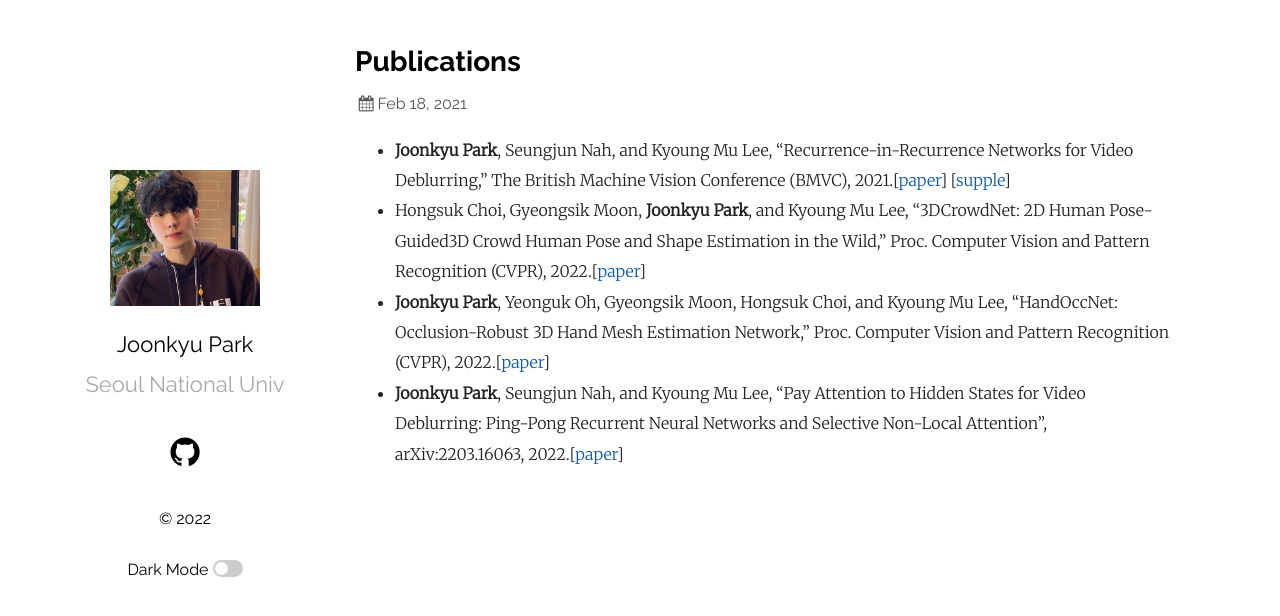
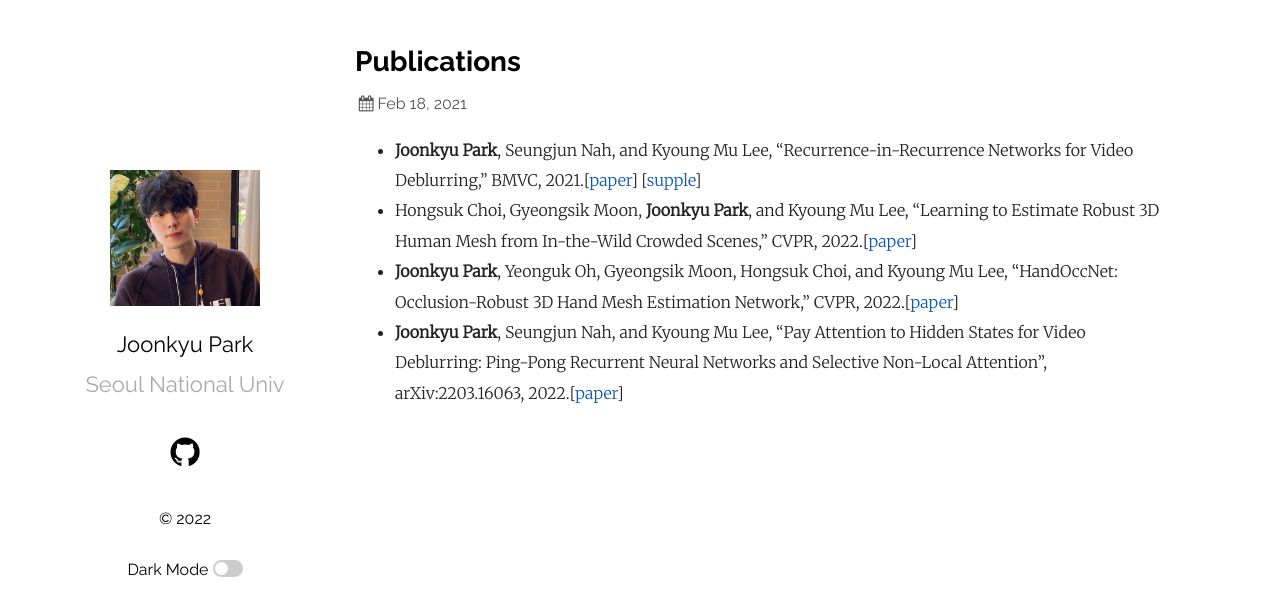
Before and after one commit to jkpark0825/jkpark0825_2.github.io, a Jekyll site: the page built from _posts/2021-10-18-welcome-to-jekyll.markdown, in a window 1280 px wide. Shown: the top 616 px of the page. Built offline with Jekyll 4.4.1, drawn with Linux system fonts in a browser that asks for light colours.

Commit message:
Update 2021-10-18-welcome-to-jekyll.markdown

```diff
--- a/_posts/2021-10-18-welcome-to-jekyll.markdown
+++ b/_posts/2021-10-18-welcome-to-jekyll.markdown
@@ -3,9 +3,9 @@ layout: post
 title:  "Publications"
 date:   2021-02-18 14:59:54 +0900
 ---
-- <strong>Joonkyu Park</strong>, Seungjun Nah, and Kyoung Mu Lee, “Recurrence-in-Recurrence Networks for Video Deblurring,” The British Machine Vision Conference (BMVC), 2021.[[paper](https://www.bmvc2021-virtualconference.com/assets/papers/0149.pdf)] [[supple](https://www.bmvc2021-virtualconference.com/assets/supp/0149_supp.zip)]
-- Hongsuk Choi, Gyeongsik Moon, <strong>Joonkyu Park</strong>, and Kyoung Mu Lee, "3DCrowdNet: 2D Human Pose-Guided3D Crowd Human Pose and Shape Estimation in the Wild," Proc. Computer Vision and Pattern Recognition (CVPR), 2022.[[paper](https://arxiv.org/pdf/2104.07300.pdf)]
-- <strong>Joonkyu Park</strong>, Yeonguk Oh, Gyeongsik Moon, Hongsuk Choi, and Kyoung Mu Lee, “HandOccNet: Occlusion-Robust 3D Hand Mesh Estimation Network,” Proc. Computer Vision and Pattern Recognition (CVPR), 2022.[[paper](https://arxiv.org/abs/2203.14564)]
+- <strong>Joonkyu Park</strong>, Seungjun Nah, and Kyoung Mu Lee, “Recurrence-in-Recurrence Networks for Video Deblurring,” BMVC, 2021.[[paper](https://www.bmvc2021-virtualconference.com/assets/papers/0149.pdf)] [[supple](https://www.bmvc2021-virtualconference.com/assets/supp/0149_supp.zip)]
+- Hongsuk Choi, Gyeongsik Moon, <strong>Joonkyu Park</strong>, and Kyoung Mu Lee, "Learning to Estimate Robust 3D Human Mesh from In-the-Wild Crowded Scenes," CVPR, 2022.[[paper](https://arxiv.org/pdf/2104.07300.pdf)]
+- <strong>Joonkyu Park</strong>, Yeonguk Oh, Gyeongsik Moon, Hongsuk Choi, and Kyoung Mu Lee, “HandOccNet: Occlusion-Robust 3D Hand Mesh Estimation Network,” CVPR, 2022.[[paper](https://arxiv.org/abs/2203.14564)]
 - <strong>Joonkyu Park</strong>, Seungjun Nah, and Kyoung Mu Lee, "Pay Attention to Hidden States for Video Deblurring: Ping-Pong Recurrent Neural Networks and Selective Non-Local Attention", arXiv:2203.16063, 2022.[[paper](https://arxiv.org/abs/2203.16063)]
 
 [jekyll-docs]: http://jekyllrb.com/docs/home
```
